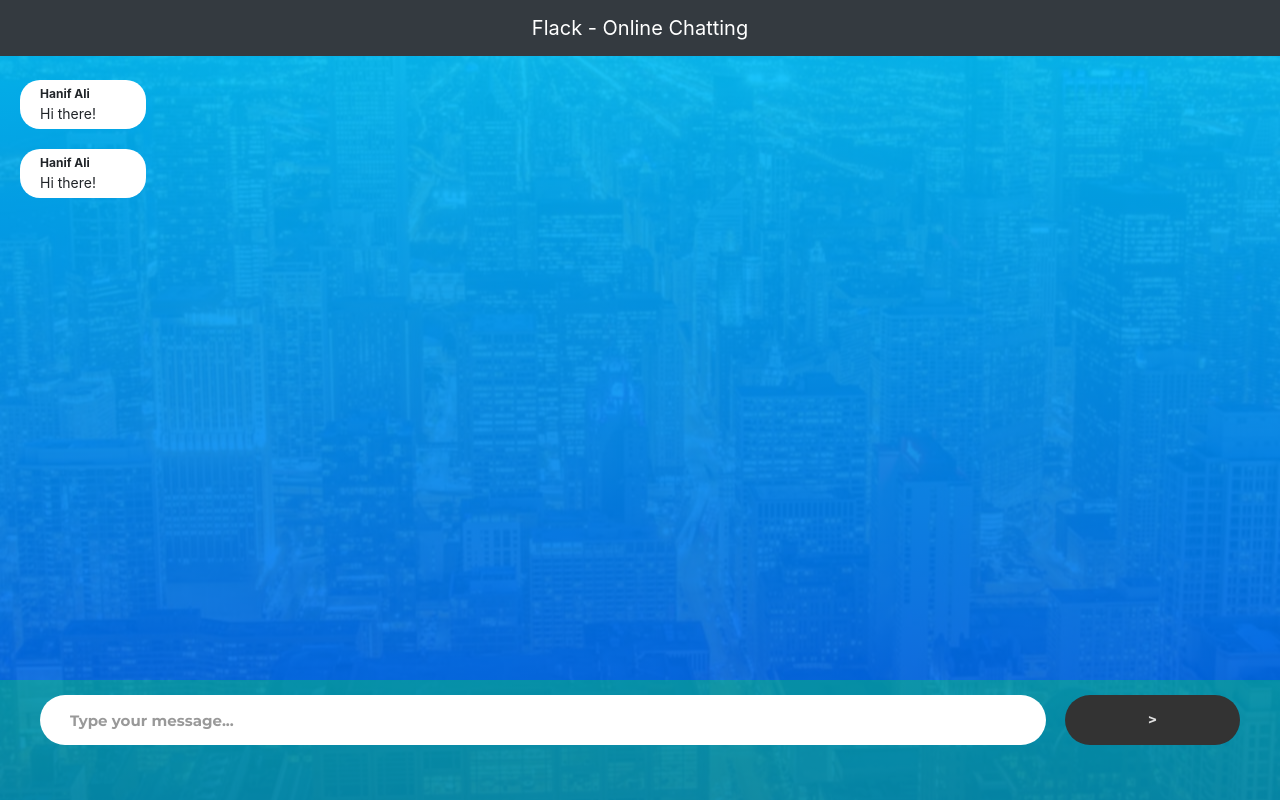
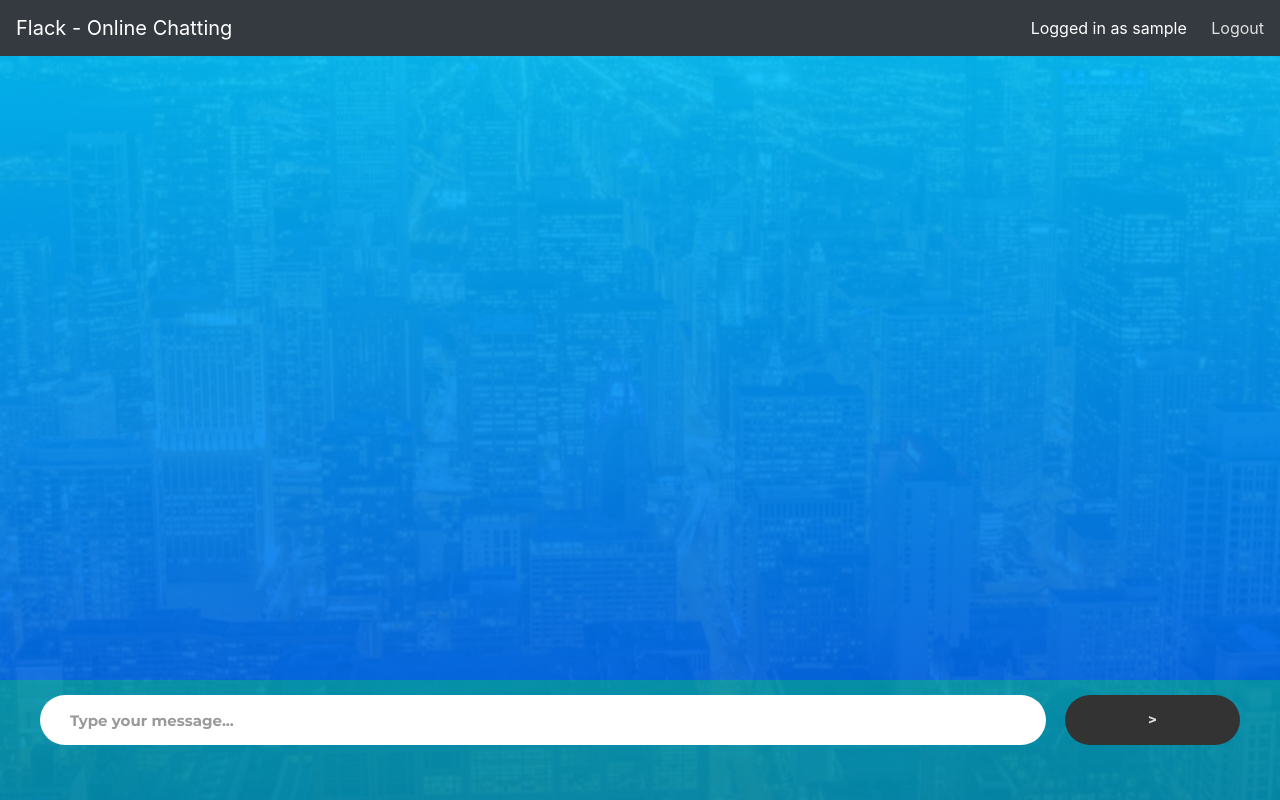
Before and after one commit to hanif-ali/cs50w, a Flask app: template project2/templates/chat.html in a window 1280 px wide. Run offline with Flask 2, Linux system fonts and the light colour scheme; the template is opened without the code that fills it: most values are stand-ins (such as "Sample title", 1, 10 or a date in 2020); some libraries are stand-ins or nearby versions.

Commit message:
Implemented Basics of the backend Session Management Chatting Room Creation

```diff
--- a/project2/application.py
+++ b/project2/application.py
@@ -1,9 +1,18 @@
-from flask import Flask, render_template, request
+from flask import Flask, render_template, request, session, redirect, url_for
 from flask_socketio import SocketIO, emit
+import sys
 
 app = Flask(__name__)
+app.config["SECRET_KEY"] = "1k3jflakj3243kljs"
 
 socket = SocketIO(app)
+
+users = []
+
+# {"room":[ ("Sender", "Text") ] }
+chat_rooms = {}
+
+
 
 @app.after_request
 def add_header(r):
@@ -11,6 +20,13 @@ def add_header(r):
     Add headers to both force latest IE rendering engine or Chrome Frame,
     and also to cache the rendered page for 10 minutes.
     """
+    print(file=sys.stdout)
+    print("----------------------------",file=sys.stdout)
+    print("Chat Rooms: ", chat_rooms, file=sys.stdout)
+    print("Users: ", users, file=sys.stdout)
+    print(session)
+    print("----------------------------",file=sys.stdout)
+    print(file=sys.stdout)
     r.headers["Cache-Control"] = "no-cache, no-store, must-revalidate"
     r.headers["Pragma"] = "no-cache"
     r.headers["Expires"] = "0"
@@ -20,16 +36,100 @@ def add_header(r):
 
 @app.route("/")
 def index():
+    if session.get("logged_in"):
+        return redirect("/join")
+    print(users, file=sys.stdout)
     return render_template("index.html")
 
-@app.route("/join", methods=["POST", "GET"])
-def join():
-    return render_template("join.html")
+
+@app.route("/login", methods=["POST"])
+def login():
+    username = request.form.get("username")
+    gender = request.form.get("gender")
+
+    if username in users:
+        return render_template("index.html", taken=True)
+    else:
+        users.append(username)
+        session["logged_in"] = True
+        session["username"] = username
+        session["gender"] = gender
+    return redirect(url_for("join"))
 
 
-@app.route("/chat")
-def chat():
-    return render_template("chat.html")
+@app.route("/join")
+def join():
+    if not session.get("logged_in"):
+        return redirect("/")
+    username = session.get("username")
+    room_names = list(chat_rooms.keys())
+    return render_template("join.html", room_names=room_names, username=username)
+
+
+@app.route("/create", methods=["POST"])
+def create_room():
+    if not session.get("logged_in"):
+        return redirect("/")
+
+    room_name = request.form.get("name")
+    topic = request.form.get("topic")
+
+    if room_name in chat_rooms.keys():
+        return redirect(url_for("join"))
+
+    else:
+        chat_rooms[room_name] = []
+        chat_rooms[room_name].append((session["username"], "Created Group"))
+        return redirect(f"/chat/{room_name}")
+
+
+@app.route("/join_room", methods=["POST"])
+def join_room():
+    room_name = request.form.get("room_name")
+    if not session.get("logged_in"):
+        return redirect("/")
+    if room_name in chat_rooms.keys():
+        return redirect(f"/chat/{room_name}")
+    else:
+        return redirect(url_for("join"))
+
+
+@app.route("/chat/<string:room_name>")
+def chat(room_name):
+    if not session.get("logged_in"):
+        return redirect("/")
+    username = session.get("username")
+    if room_name not in chat_rooms.keys():
+        return redirect(url_for("join"))
+    else:
+        messages = chat_rooms[room_name]
+        return render_template("chat.html", username=username, messages=messages,
+        room_name=room_name)
+
+@app.route("/add", methods=["POST"])
+def add_message():
+    if not session.get("logged_in"):
+        return redirect("/")
+    username = session.get("username")
+    room_name = request.form.get("room_name")
+    message = request.form.get("message")
+    if room_name not in chat_rooms.keys():
+        return redirect(url_for("join"))
+    else:
+        chat_rooms[room_name].append((username, message))
+        return redirect(f"/chat/{room_name}")
+
+@app.route("/logout")
+def logout():
+    username = session.get("username")
+    try:
+        del session["logged_in"]
+        del session["username"]
+        del session["gender"]
+        users.remove(username)
+    except: pass
+    return redirect("/")
+
 
 if __name__== "__main__":
     socket.run(app, debug=True)
--- a/project2/static/login.css
+++ b/project2/static/login.css
@@ -23,3 +23,9 @@
   color: #00c6fb;
   padding-left: 23px;
 }
+
+
+.form-error{
+  color: black;
+  text-align: center;
+}
--- a/project2/static/style.css
+++ b/project2/static/style.css
@@ -50,9 +50,6 @@ body{
 
 .navbar{
   width: 100%;
-}
-.navbar .navbar-brand{
-  margin: auto;
 }
 
 input:focus::-webkit-input-placeholder { color:transparent; }
@@ -153,3 +150,13 @@ input[type="submit"]{
 input[type="submit"]:hover{
   background-color: #444477;
 }
+
+.logout-link{
+  color: #e0e0e0;
+  transform: color 0.2s;
+  margin-left: 20px
+}
+.logout-link:hover{
+  color: #ffffff;
+  text-decoration: none;
+}
--- a/project2/templates/chat.html
+++ b/project2/templates/chat.html
@@ -9,30 +9,26 @@
 
 <div class="wrap-chat">
     <div class="chat-list">
-        <div class="message">
-            <div class="message-name">
-                Hanif Ali
+        {% for message in messages %}
+            <div class="message">
+                <div class="message-name">
+                    {{message.0}}
+                </div>
+                <div class="message-text">
+                    {{message.1}}
+                </div>
             </div>
-            <div class="message-text">
-                Hi there!
-            </div>
-        </div>
-        <div class="message">
-            <div class="message-name">
-                Hanif Ali
-            </div>
-            <div class="message-text">
-                Hi there!
-            </div>
-        </div>
+        {% endfor %}
     </div>
 
     <div class="chat-box">
-        <form class="chat-form">
+        <form class="chat-form" action="/add" method="POST">
             <div class="row">
             <div class="wrap-input wrap-message col-10">
-                <input type="text" placeholder="Type your message...">
+                <input type="text" placeholder="Type your message..." name="message">
+
             </div>
+            <input type="hidden" name="room_name" value="{{room_name}}">
             <div class="wrap-input wrap-submit col-2">
                 <input type="submit" value=">">
             </div>
@@ -42,4 +38,8 @@
 
 </div>
 
+<script>
+    chats = document.querySelector(".chat-list")
+    chats.scrollBy(0, chats.scrollHeight)
+</script>
 {% endblock %}
--- a/project2/templates/layout.html
+++ b/project2/templates/layout.html
@@ -13,6 +13,12 @@
     <div class="container-global" style="background-image:url('static/background.jpg');">
         <nav class="navbar navbar-expand-lg navbar-dark bg-dark">
             <a class="navbar-brand" href="#">Flack - Online Chatting</a>
+            {% if username %}
+            <span class="span ml-auto text-white" >
+                Logged in as {{username}}
+                <a href="/logout" class="logout-link">Logout</a>
+            </span>
+            {% endif %}
         </nav>
         {% block content %}{% endblock %}
     </div>
```
Also changed, not shown: project2/templates/index.html (+6 -1 lines), project2/templates/join.html (+8 -7 lines).
